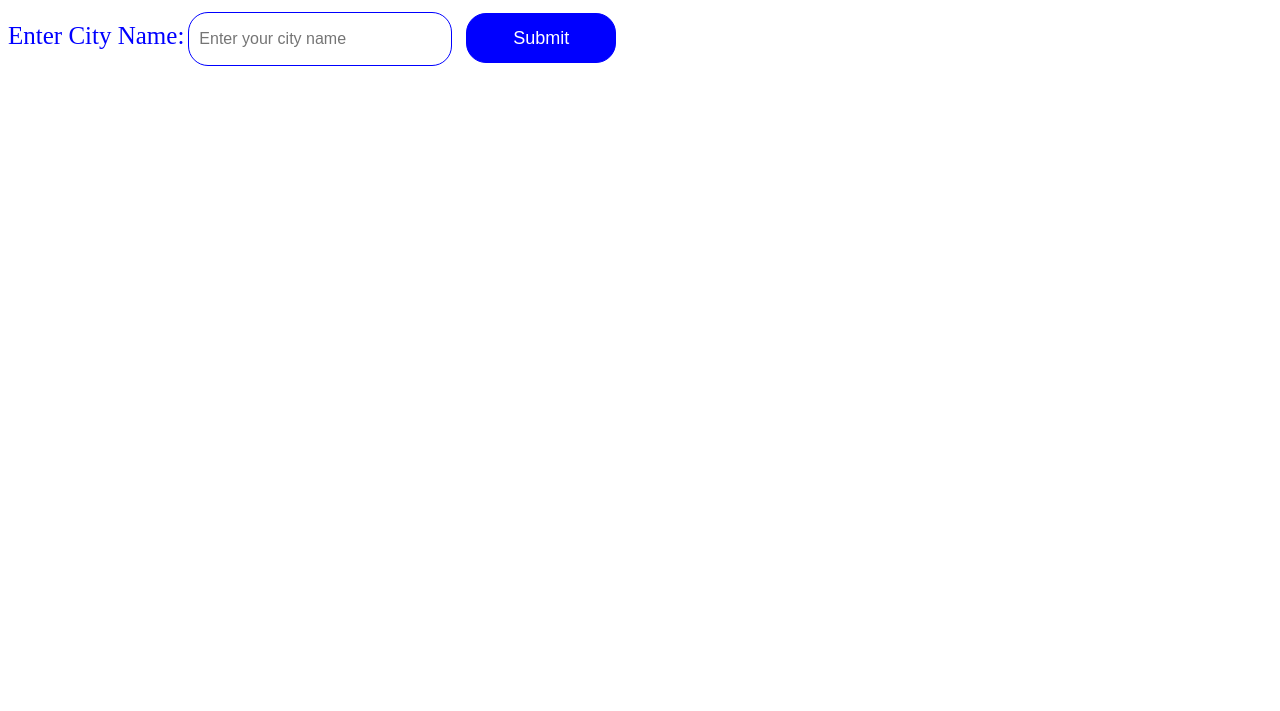
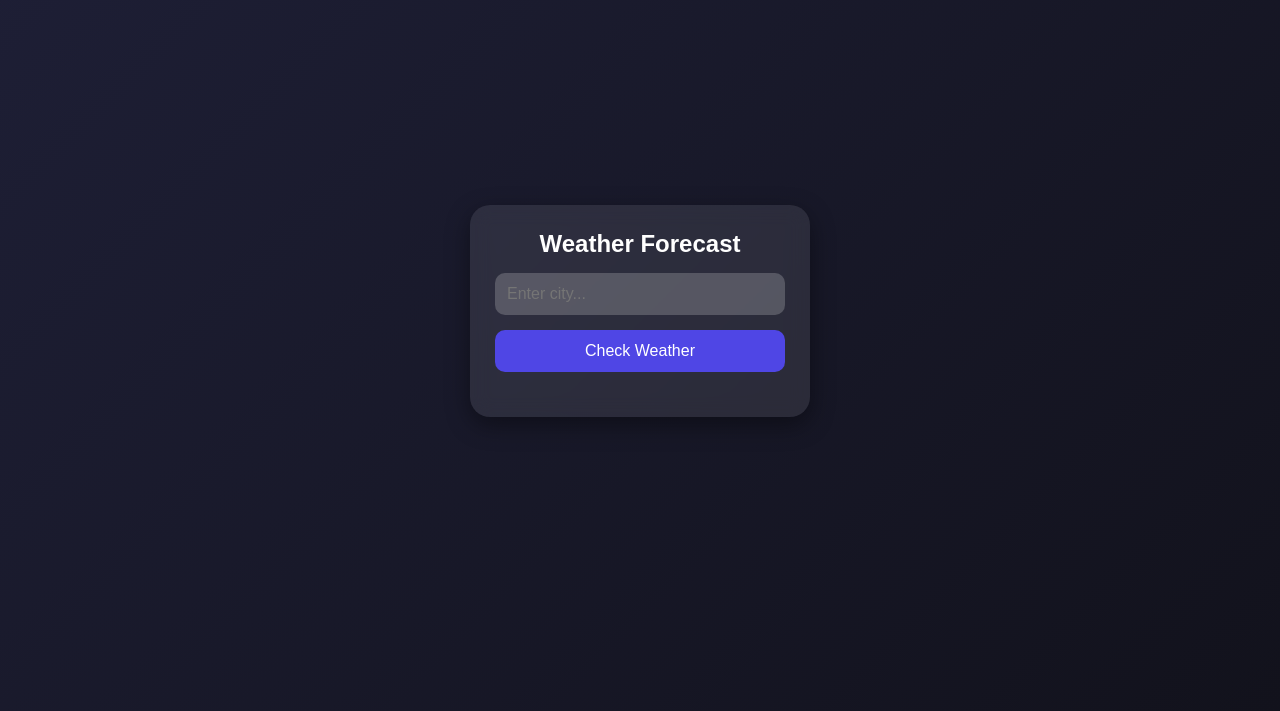
Before and after one commit to abaidjutt/weatherApp, a plain HTML site: page index.html in a window 1280 px wide. Shown: the part 89-800 px from the top of the page. Drawn offline with Linux system fonts and the light colour scheme.

Commit message:
Updated weather app and added index.css

```diff
--- /dev/null
+++ b/index.css
@@ -0,0 +1,64 @@
+ * {
+      margin: 0;
+      padding: 0;
+      box-sizing: border-box;
+      font-family: "Poppins", sans-serif;
+    }
+
+    body {
+      height: 100vh;
+      display: flex;
+      align-items: center;
+      justify-content: center;
+      background: linear-gradient(135deg, #1e1f36, #12121c);
+      color: white;
+    }
+
+    .weather-card {
+      width: 340px;
+      padding: 25px;
+      border-radius: 20px;
+      background: rgba(255, 255, 255, 0.09);
+      backdrop-filter: blur(10px);
+      box-shadow: 0 8px 25px rgba(0, 0, 0, 0.4);
+      text-align: center;
+    }
+
+    .weather-card h2 {
+      margin-bottom: 15px;
+    }
+
+    input {
+      width: 100%;
+      padding: 12px;
+      border-radius: 10px;
+      border: none;
+      margin-bottom: 15px;
+      outline: none;
+      font-size: 16px;
+      background: rgba(255, 255, 255, 0.2);
+      color: white;
+    }
+
+    button {
+      width: 100%;
+      padding: 12px;
+      border: none;
+      border-radius: 10px;
+      background: #4f46e5;
+      color: white;
+      font-size: 16px;
+      cursor: pointer;
+      transition: 0.3s;
+    }
+
+    button:hover {
+      background: #4338ca;
+    }
+
+    #weaterResult {
+      margin-top: 20px;
+      font-size: 20px;
+      font-weight: 400;
+      line-height: 32px;
+    }
--- a/index.html
+++ b/index.html
@@ -4,64 +4,24 @@
     <meta charset="UTF-8">
     <meta name="viewport" content="width=device-width, initial-scale=1.0">
     <title>weatherApp</title>
-    <style>
-        h1{
-            color: blue;
-            font-size: 40px;
-        }
-        label{
-            color: blue;
-            font-size: 25px;
-        }
-        input{
-            height: 50px;
-            width: 250px;
-            font-size: 16px;
-            border-radius: 20px;
-            border: 1px solid blue;
-            outline: none;
-            padding-left: 10px;
-        }
-        button{
-            height: 50px;
-            width: 150px;
-            background-color: blue;
-            color: white;
-            border-radius: 20px;
-            margin-left: 10px;
-            font-size: 18px;
-            border: 1px solid blue;
-        }
-        #weaterResult{
-           background-color: aqua;
-           color: white;
-           font-size: 40px;
-        }
-    </style>
+    <link rel="stylesheet" href="index.css">
+
 </head>
 <body>
-    <h1>Weather App</h1>
 
+   <div class="weather-card">
+    <h2>Weather Forecast</h2>
 
-    <form onsubmit="weatherApp();
-    return false">
+    <input type="text" id="city" placeholder="Enter city..." />
 
-        <div>
-            <label for="city">Enter City Name:</label>
-            <input type="text" name="city" class="city" id="city" placeholder="Enter your city name ">
-            <button type="submit">Submit</button>
-        </div>
+    <button onclick="weatherApp()">Check Weather</button>
 
-    </form>
-
-
-    <h3 id="weaterResult"></h3>
-
-
-
+    <div id="weaterResult"></div>
+  </div>
 
 
 
     <script src="index.js"></script>
+
 </body>
 </html>
--- a/index.js
+++ b/index.js
@@ -1,12 +1,29 @@
-async function weatherApp() {
-    const cityEnter = document.getElementById("city");
-    const outputRef = document.getElementById("weaterResult");
-    const city = cityEnter.value;
+ async function weatherApp() {
+      const cityEnter = document.getElementById("city");
+      const outputRef = document.getElementById("weaterResult");
+      const city = cityEnter.value.trim();
 
-    const weatherRes = await fetch(`https://p2pclouds.up.railway.app/v1/learn/weather?city=${city}`);
-    const weather = await weatherRes.json();
+      if (!city) {
+        outputRef.innerHTML = "Please enter a city!";
+        return;
+      }
 
-    const currentTemp = weather.current.temp_c;
-    outputRef.innerHTML = `Today temperature of ${city} is ${currentTemp}`;
+      try {
+        const weatherRes = await fetch(
+          `https://p2pclouds.up.railway.app/v1/learn/weather?city=${city}`
+        );
 
-}
+        const weather = await weatherRes.json();
+
+        const currentTemp = weather.current?.temp_c;
+
+        if (!currentTemp) {
+          outputRef.innerHTML = "City not found!";
+          return;
+        }
+
+        outputRef.innerHTML = `Today temperature of <b>${city}</b> is <b>${currentTemp}°C</b>`;
+      } catch (error) {
+        outputRef.innerHTML = "Error fetching weather!";
+      }
+    }
```
